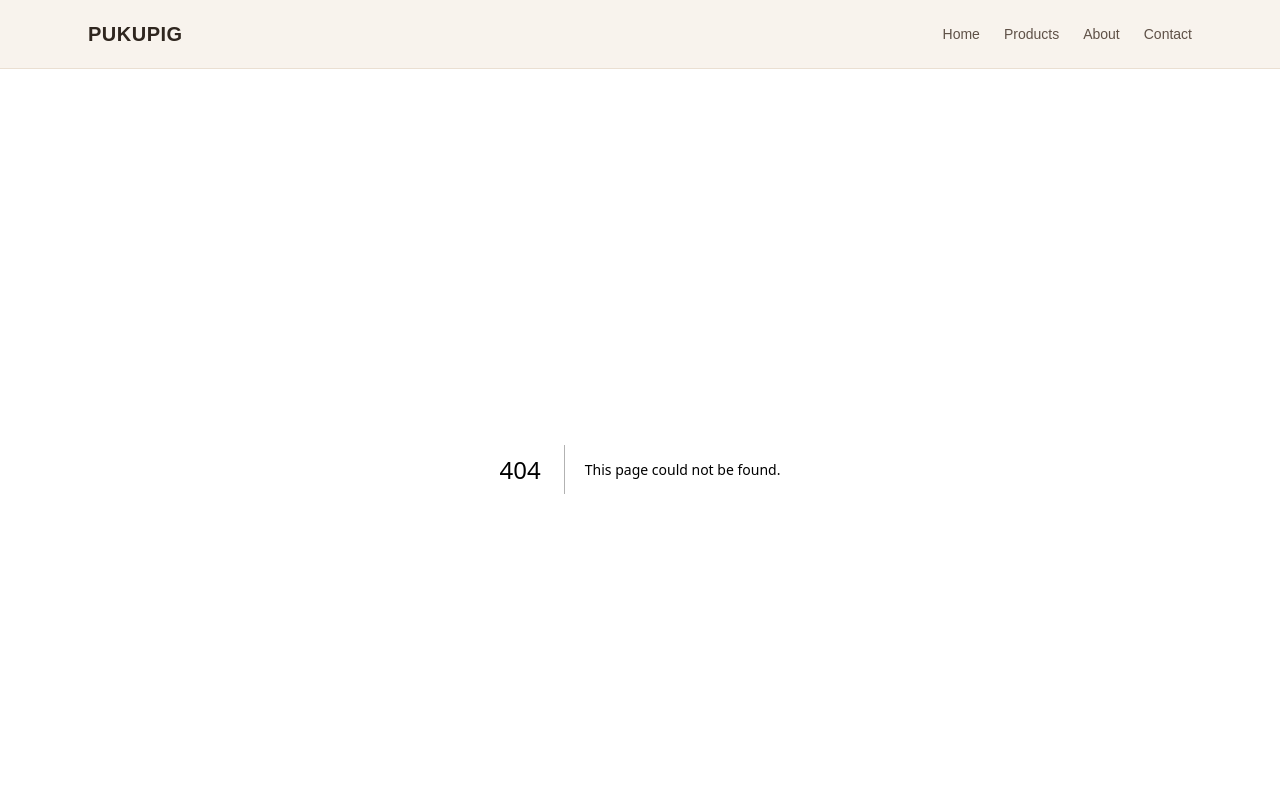
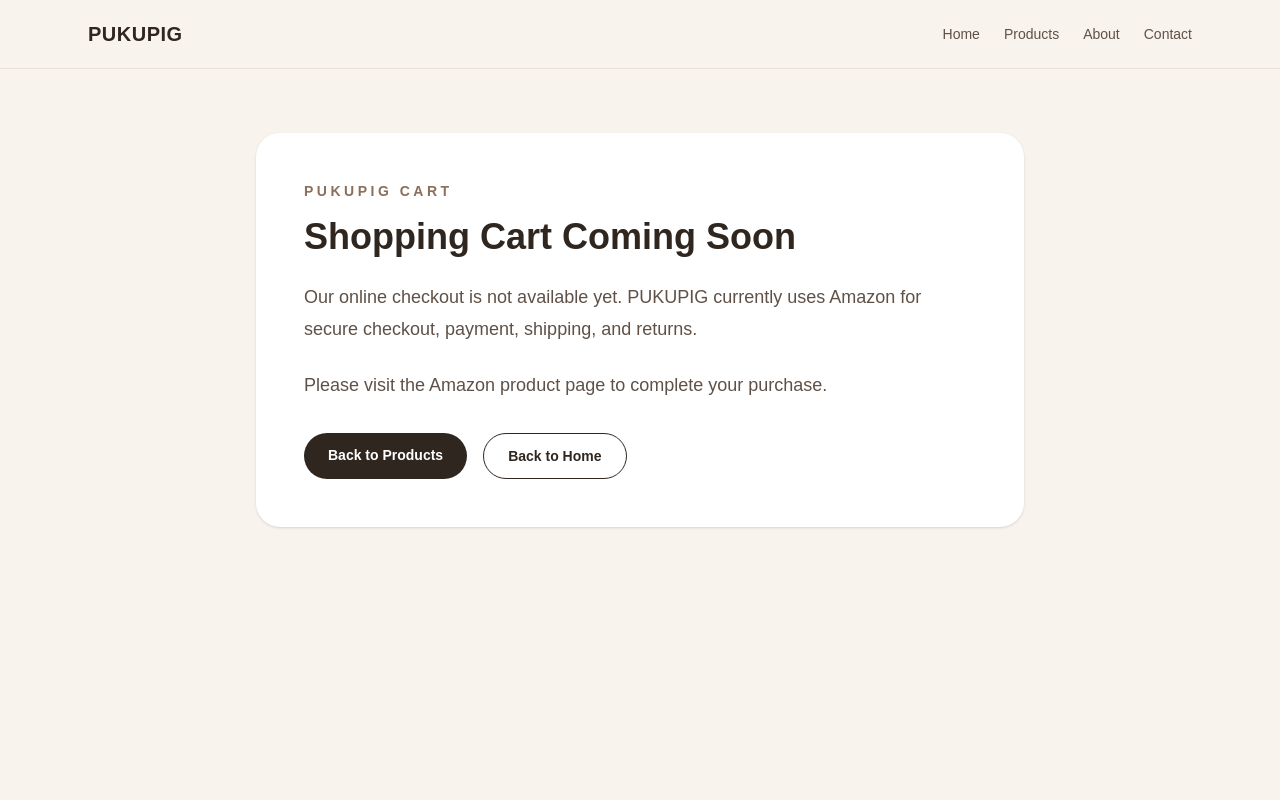
Before and after one commit to aaaczh/pukupig-site, a Next.js app: page /cart in a window 1280 px wide. Before the commit this address had no page. Shown: the top 800 px of the page. Built offline with nearby package versions, Linux system fonts and the light colour scheme.

Commit message:
Add coming soon cart page

```diff
--- /dev/null
+++ b/app/cart/page.tsx
@@ -0,0 +1,40 @@
+import Link from "next/link";
+
+export default function CartPage() {
+    return (
+        <main className="min-h-screen bg-[#f8f3ed] px-6 py-16 text-[#2f261f]">
+            <section className="mx-auto max-w-3xl rounded-3xl bg-white p-8 shadow-sm md:p-12">
+                <p className="mb-4 text-sm font-semibold uppercase tracking-[0.25em] text-[#8a6f5a]">
+                    PUKUPIG Cart
+                </p>
+
+                <h1 className="mb-6 text-4xl font-bold">Shopping Cart Coming Soon</h1>
+
+                <p className="mb-6 text-lg leading-8 text-[#5f5147]">
+                    Our online checkout is not available yet. PUKUPIG currently uses
+                    Amazon for secure checkout, payment, shipping, and returns.
+                </p>
+
+                <p className="mb-8 text-lg leading-8 text-[#5f5147]">
+                    Please visit the Amazon product page to complete your purchase.
+                </p>
+
+                <div className="flex flex-wrap gap-4">
+                    <Link
+                        href="/products"
+                        className="rounded-full bg-[#2f261f] px-6 py-3 text-sm font-semibold text-white"
+                    >
+                        Back to Products
+                    </Link>
+
+                    <Link
+                        href="/"
+                        className="rounded-full border border-[#2f261f] px-6 py-3 text-sm font-semibold text-[#2f261f]"
+                    >
+                        Back to Home
+                    </Link>
+                </div>
+            </section>
+        </main>
+    );
+}
--- a/app/products/[slug]/page.tsx
+++ b/app/products/[slug]/page.tsx
@@ -1,6 +1,7 @@
 import { notFound } from "next/navigation";
 import { getProductBySlug, products } from "@/data/products";
 import Image from "next/image";
+import Link from "next/link";
 export const dynamicParams = false;
 
 export async function generateStaticParams() {
@@ -68,6 +69,14 @@
                     >
                         Buy on Amazon
                     </a>
+
+                    <Link
+                        href="/cart"
+                        className="rounded-full border border-[#2f261f] px-6 py-3 text-sm font-semibold text-[#2f261f]"
+                    >
+                        Add to cart
+                    </Link>
+
                 </div>
             </section>
         </main>
--- a/data/products.ts
+++ b/data/products.ts
@@ -22,7 +22,7 @@
         description:
             "A layered patriotic wall hanging designed for front doors, covered porches, entryways, and America's 250th celebration decor.",
         image: "/images/patriotic-bunting-banner.jpg",
-        amazonUrl: "https://www.amazon.com/dp/your-asin",
+        amazonUrl: "https://www.amazon.com/",
         highlights: [
             "Layered red, white, and blue patriotic styling",
             "Designed for front doors, covered porches, and wall displays",
@@ -46,6 +46,25 @@
             "Available in classic seasonal colors",
         ],
     },
+    {
+        slug: "woven-christmas-tree-collar",
+        name: "PUKUPIG Woven Christmas Tree Collar",
+        category: "Christmas Decor",
+        size: "30 in / 36 in",
+        color: "Natural White",
+        material: "Woven material with structured tree base cover design",
+        description:
+            "A decorative Christmas tree collar designed to cover the tree stand and create a clean, finished holiday look. The woven natural white style works well with farmhouse, classic Christmas, and cozy family holiday decor.",
+        image: "/images/woven-christmas-tree-collar.jpg",
+        amazonUrl: "https://www.amazon.com/",
+        highlights: [
+            "Decorative tree base cover for Christmas trees",
+            "Woven natural white look for farmhouse and traditional holiday styling",
+            "Helps hide the metal tree stand for a cleaner display",
+            "Pairs well with ornaments, stockings, garlands, and wrapped gifts",
+            "Suitable for living rooms, entryways, fireplaces, and seasonal home decor"
+        ]
+    }
 ];
 
 export function getProductBySlug(slug: string) {
```
Also changed, not shown: public/images/woven-christmas-tree-collar.jpg (added).
